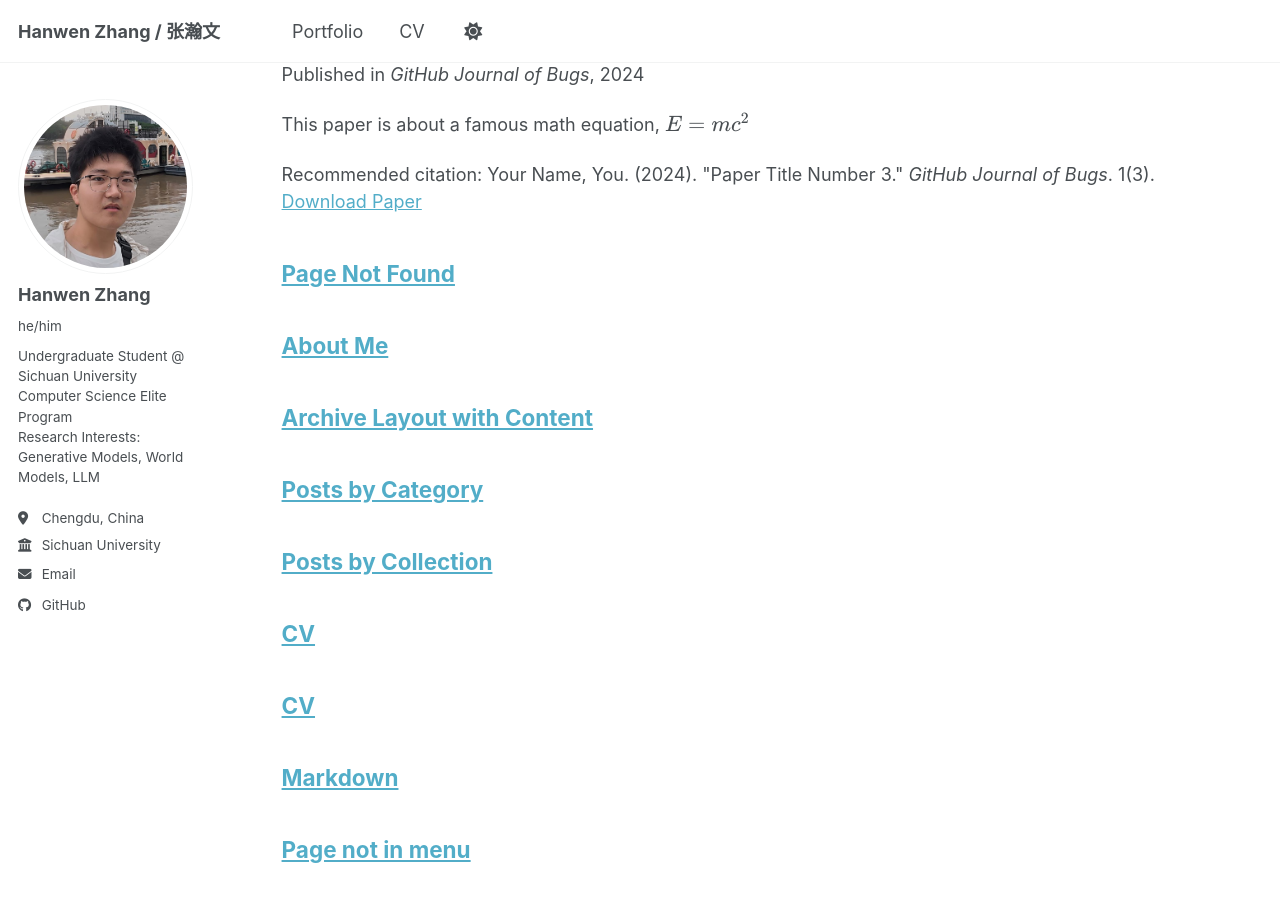
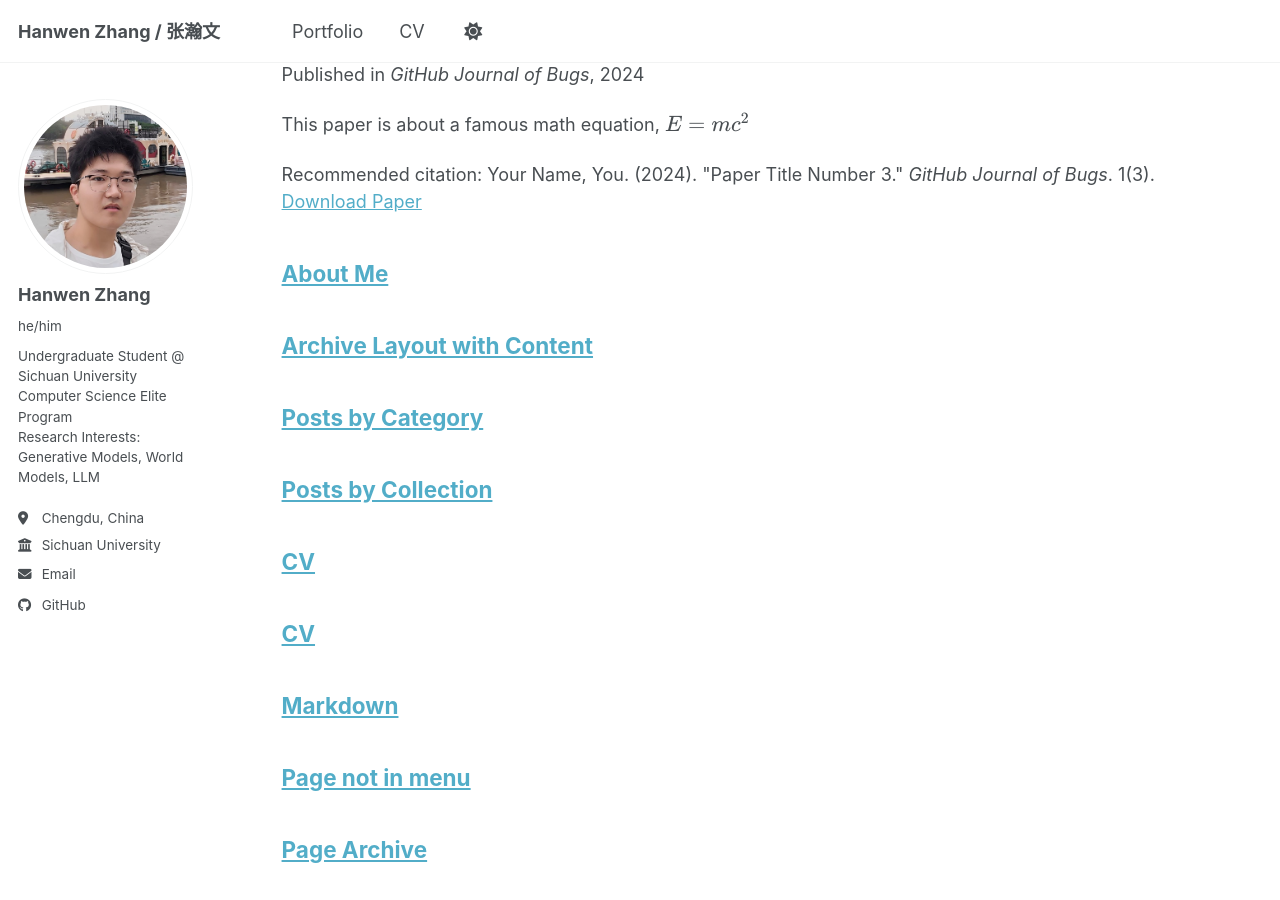
Before and after one commit to hwzhangcs/hwzhangcs.github.io, a Jekyll site: the page built from _pages/sitemap.md, in a window 1280 px wide and 900 px high, scrolled down 2046 px. Built offline with Jekyll 4.4.1, drawn with Linux system fonts in a browser that asks for light colours; a script bundle is joined from its source files by our own code; library files that are not in the unit come from our copies.

Commit message:
Update sitemap logic and profile image
- Update _pages/sitemap.md to respect 'sitemap: false' and 'hidden: true'
- Update profile.jpg with new image

Co-Authored-By: Claude Sonnet 4.5 <noreply@anthropic.com>

```diff
--- a/_pages/sitemap.md
+++ b/_pages/sitemap.md
@@ -11,12 +11,16 @@ A list of all the posts and pages found on the site. For you robots out there, t
 
 <h2>Pages</h2>
 {% for post in site.pages %}
-  {% include archive-single.html %}
+  {% unless post.sitemap == false or post.hidden == true %}
+    {% include archive-single.html %}
+  {% endunless %}
 {% endfor %}
 
 <h2>Posts</h2>
 {% for post in site.posts %}
-  {% include archive-single.html %}
+  {% unless post.sitemap == false or post.hidden == true %}
+    {% include archive-single.html %}
+  {% endunless %}
 {% endfor %}
 
 {% capture written_label %}'None'{% endcapture %}
@@ -31,7 +35,9 @@ A list of all the posts and pages found on the site. For you robots out there, t
 {% endunless %}
 {% for post in collection.docs %}
   {% unless collection.output == false or collection.label == "posts" %}
-  {% include archive-single.html %}
+    {% unless post.sitemap == false or post.hidden == true %}
+      {% include archive-single.html %}
+    {% endunless %}
   {% endunless %}
 {% endfor %}
 {% endfor %}
```
Also changed, not shown: images/profile.jpg.
